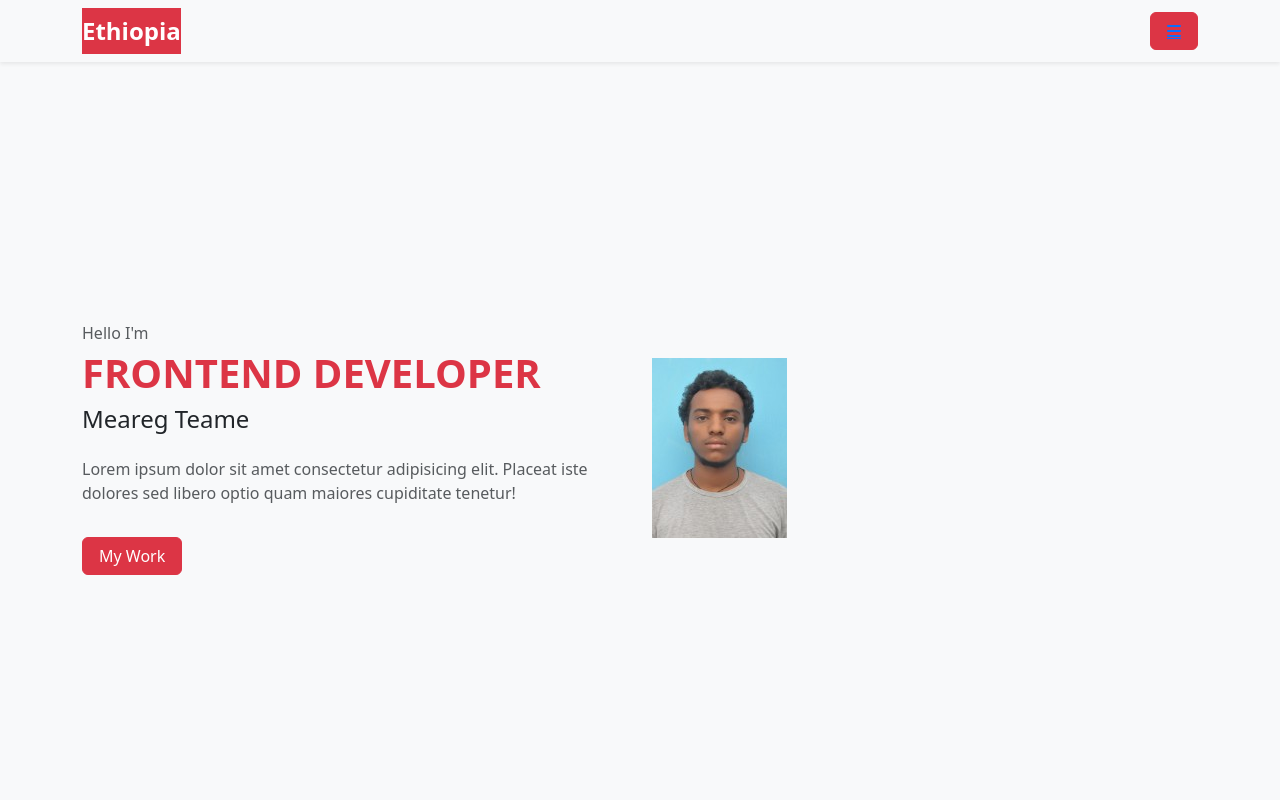
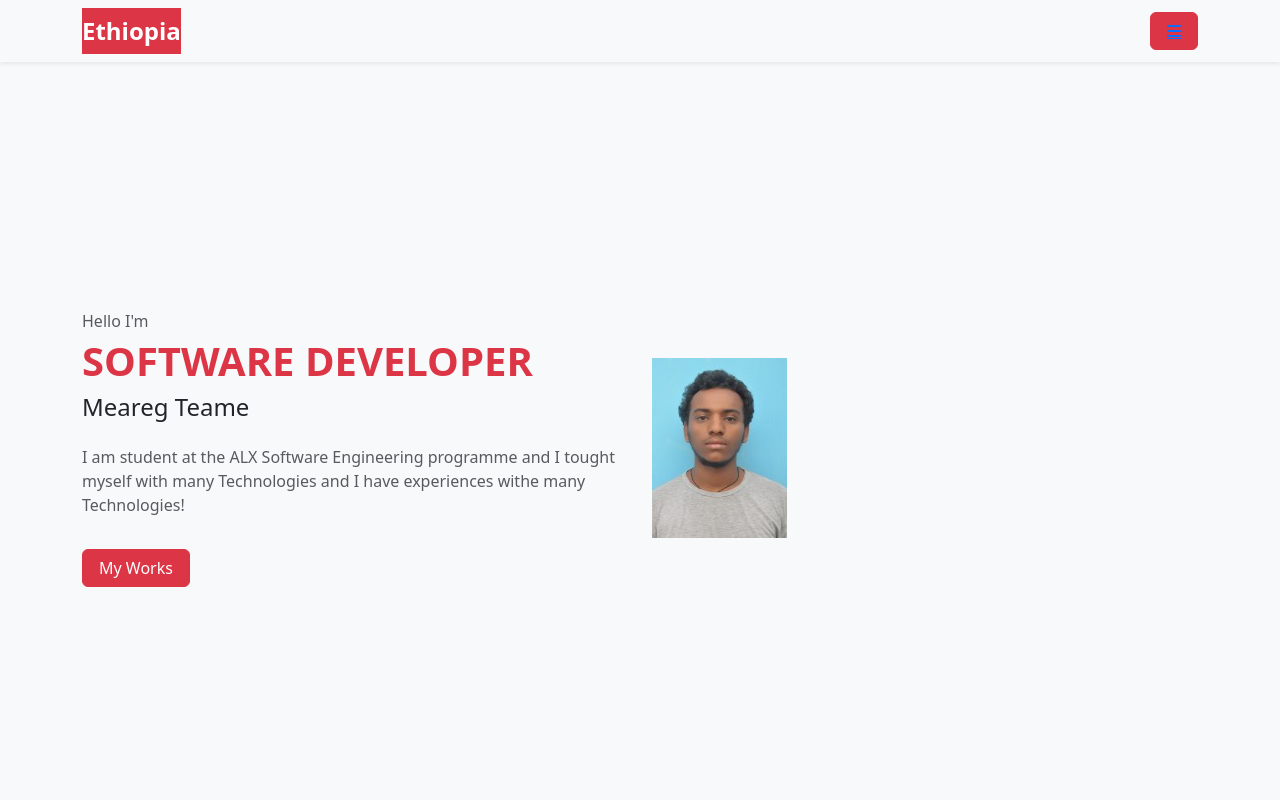
Before and after one commit to Meargteame/MearegTeamee, a plain HTML site: page index.html in a window 1280 px wide. Shown: the top 800 px of the page. Drawn offline with Linux system fonts and the light colour scheme.

Commit message:
Update index.html
this is updated html file

```diff
--- a/index.html
+++ b/index.html
@@ -46,12 +46,11 @@
                 <div class="col-md-6 mt-5 mt-md-0 order-md-first">
                     <div class="home-text">
                         <p class="text-muted mb-1">Hello I'm </p>
-                        <h1 class="text-danger text-uppercase fs-1 fw-bold">Frontend Developer</h1>
+                        <h1 class="text-danger text-uppercase fs-1 fw-bold">Software Developer</h1>
                         <h2 class="fs-4">Meareg Teame</h2>
-                        <P class="mt-4 text-muted"> Lorem ipsum dolor sit amet consectetur adipisicing elit.
-                            Placeat iste dolores sed libero
-                            optio quam maiores cupiditate tenetur!</P>
-                        <a href="#portfolio " class="btn btn-danger px-3 mt-3">My Work</a>
+                        <P class="mt-4 text-muted"> I am student at the ALX Software Engineering programme and I tought myself with many Technologies
+                            and I have experiences withe many Technologies!</P>
+                        <a href="#portfolio " class="btn btn-danger px-3 mt-3">My Works</a>
                     </div>
                 </div>
             </div>
```
